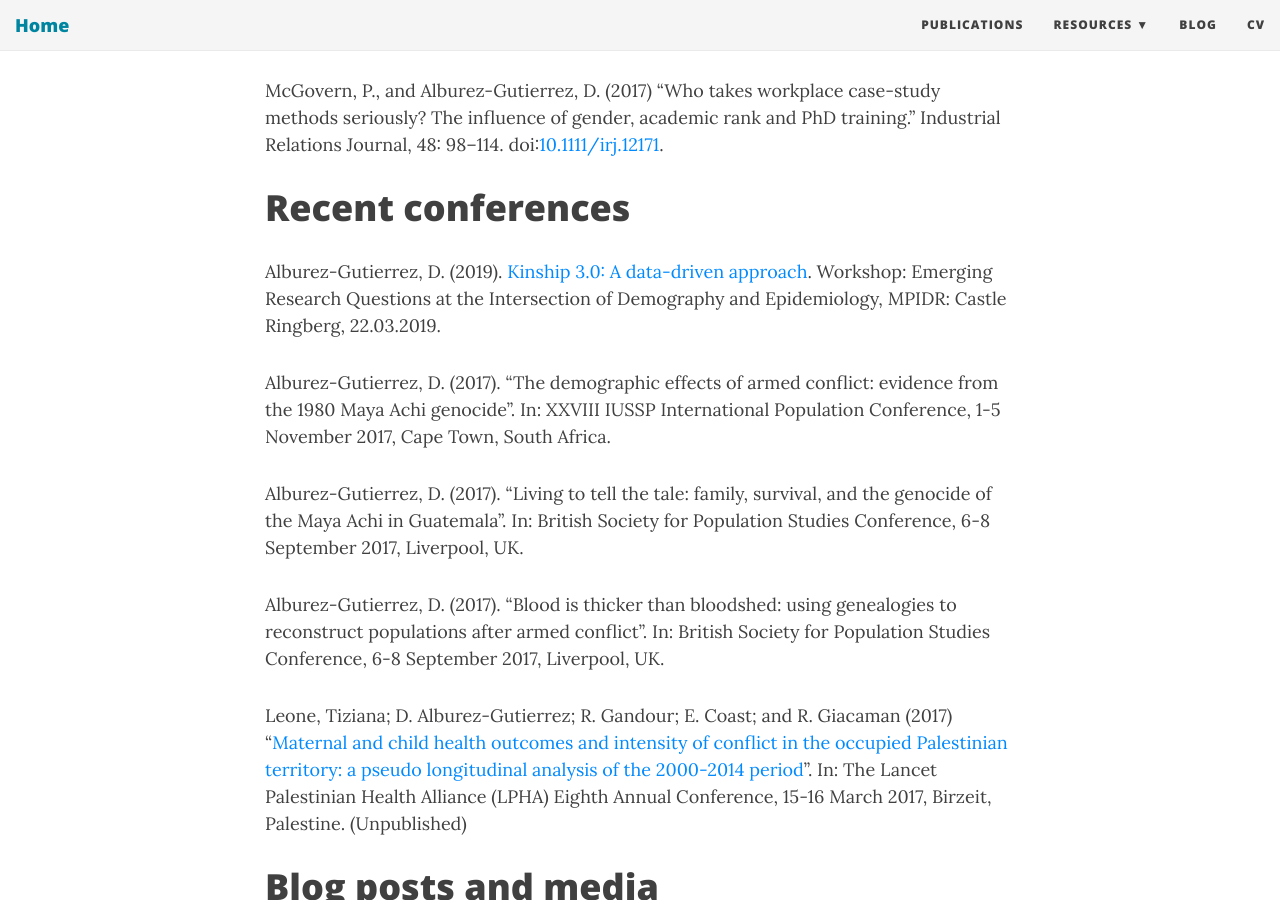
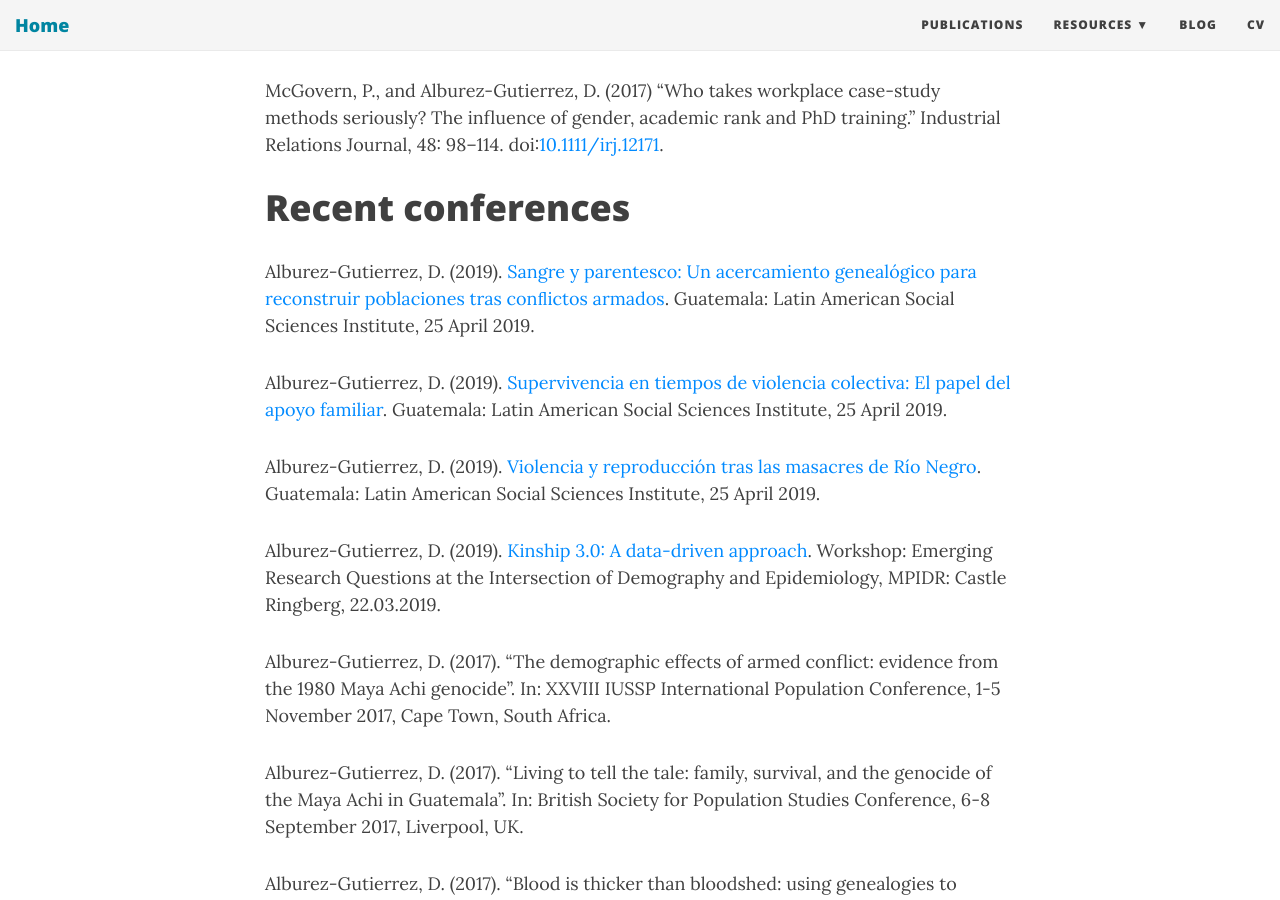
Before and after one commit to alburezg/alburezg.github.io, a Jekyll site: the page built from publications.md, in a window 1280 px wide and 900 px high, scrolled down 1138 px. Built offline with Jekyll 4.4.1, drawn with Linux system fonts in a browser that asks for light colours; nearby versions of some CDN libraries.

Commit message:
FLACSO presentations

```diff
--- a/publications.md
+++ b/publications.md
@@ -25,6 +25,12 @@ McGovern, P., and Alburez-Gutierrez, D. (2017) "Who takes workplace case-study m
 
 # Recent conferences
 
+Alburez-Gutierrez, D. (2019). [Sangre y parentesco: Un acercamiento genealógico para reconstruir poblaciones tras conﬂictos armados](pdf/1_alburez_metodos_FLACSO.pdf). Guatemala: Latin American Social Sciences Institute, 25 April 2019.
+
+Alburez-Gutierrez, D. (2019). [Supervivencia en tiempos de violencia colectiva: El papel del apoyo familiar](pdf/2_alburez_mortalidad_FLACSO.pdf). Guatemala: Latin American Social Sciences Institute, 25 April 2019.
+
+Alburez-Gutierrez, D. (2019). [Violencia y reproducción tras las masacres de Río Negro](pdf/3_alburez_fecundidad_FLACSO.pdf). Guatemala: Latin American Social Sciences Institute, 25 April 2019.
+
 Alburez-Gutierrez, D. (2019). [Kinship 3.0: A data-driven approach](pdf/alburez_kinship_3.0.pdf). Workshop: Emerging Research Questions at the Intersection of Demography and Epidemiology, MPIDR: Castle Ringberg, 22.03.2019.
 
 Alburez-Gutierrez, D. (2017). "The demographic effects of armed conflict: evidence from the 1980 Maya Achi genocide". In: XXVIII IUSSP International Population Conference, 1-5 November 2017, Cape Town, South Africa.
```
Also changed, not shown: 3 other files.
